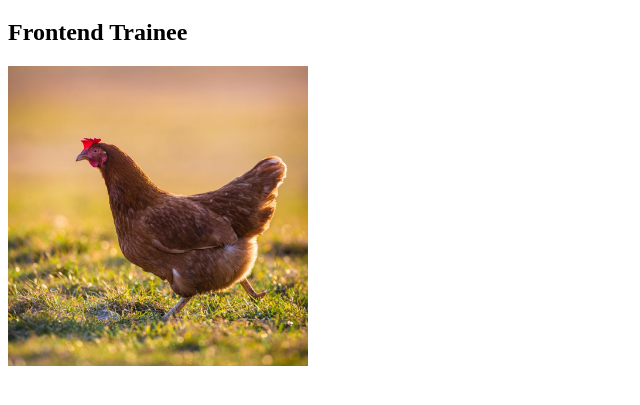
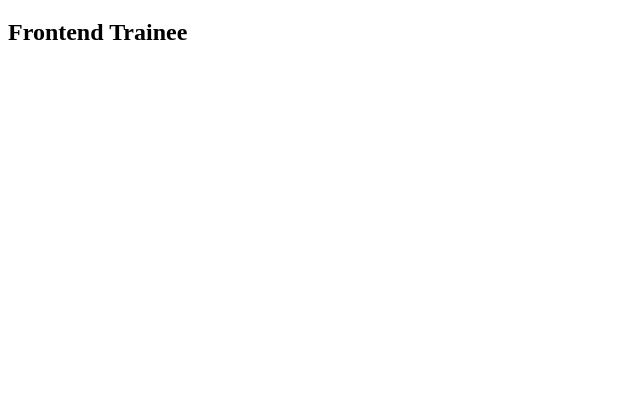
Before and after one commit to YanaSmithDev/rsschool-cv, a plain HTML site: page index.html in a window 1280 px wide. Shown: the part 61-466 px from the top of the page, without its empty margins (0-640 px from the left). Drawn offline with Linux system fonts and the light colour scheme.

Commit message:
fix: delete image

```diff
--- a/index.html
+++ b/index.html
@@ -11,7 +11,6 @@
     <div class="container">
       <h1>Kuznetsova Yana</h1>
       <h2>Frontend Trainee</h2>
-      <img class="photo" src="images/chiken.jpg" alt="photo">
     </div>
   </body>
 </html>
--- a/style.css
+++ b/style.css
@@ -1,7 +1,3 @@
 * {
   box-sizing: border-box;
 }
-.photo {
-  width: 300px;
-  height: 300px;
-}
```
